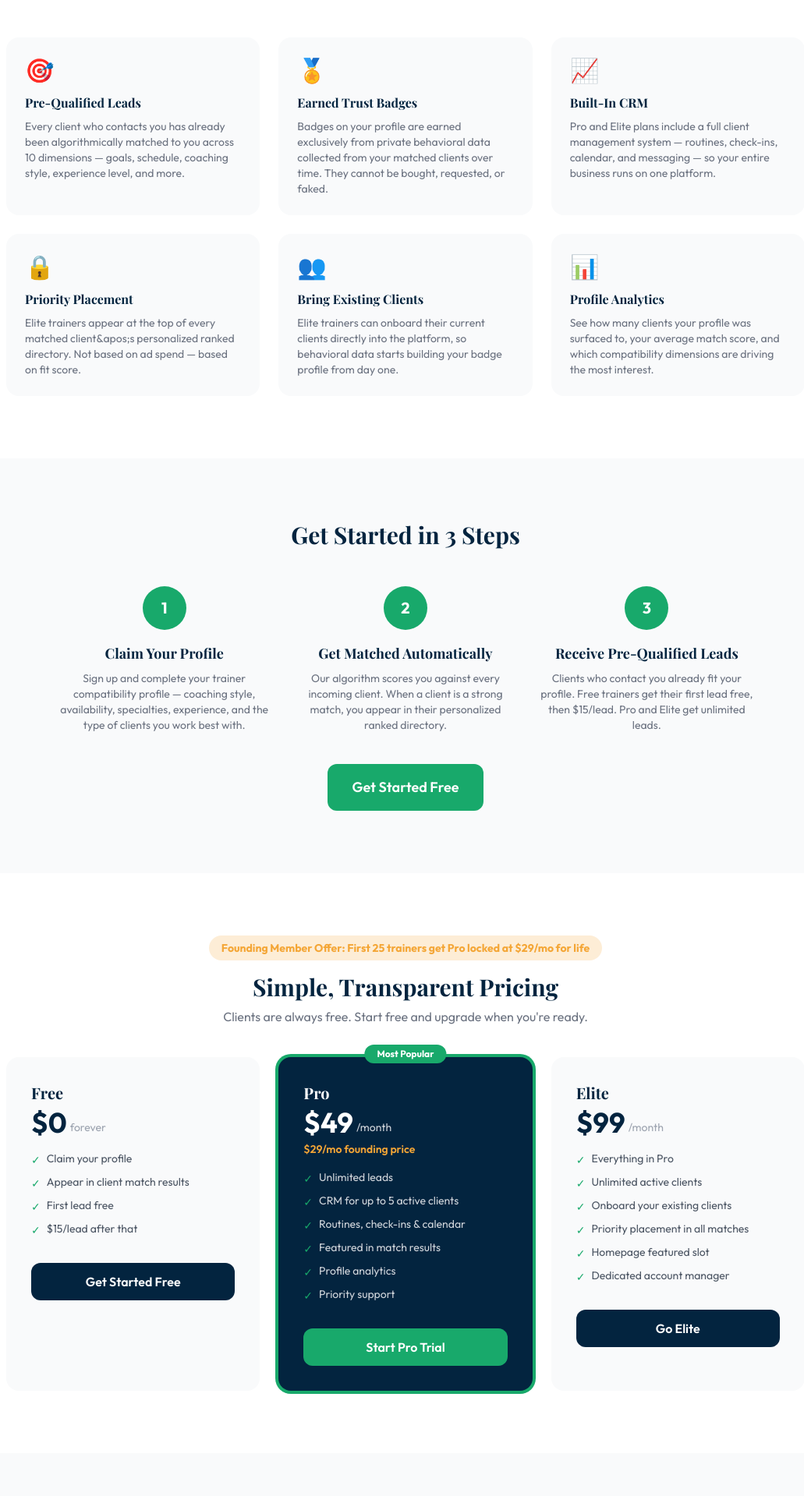
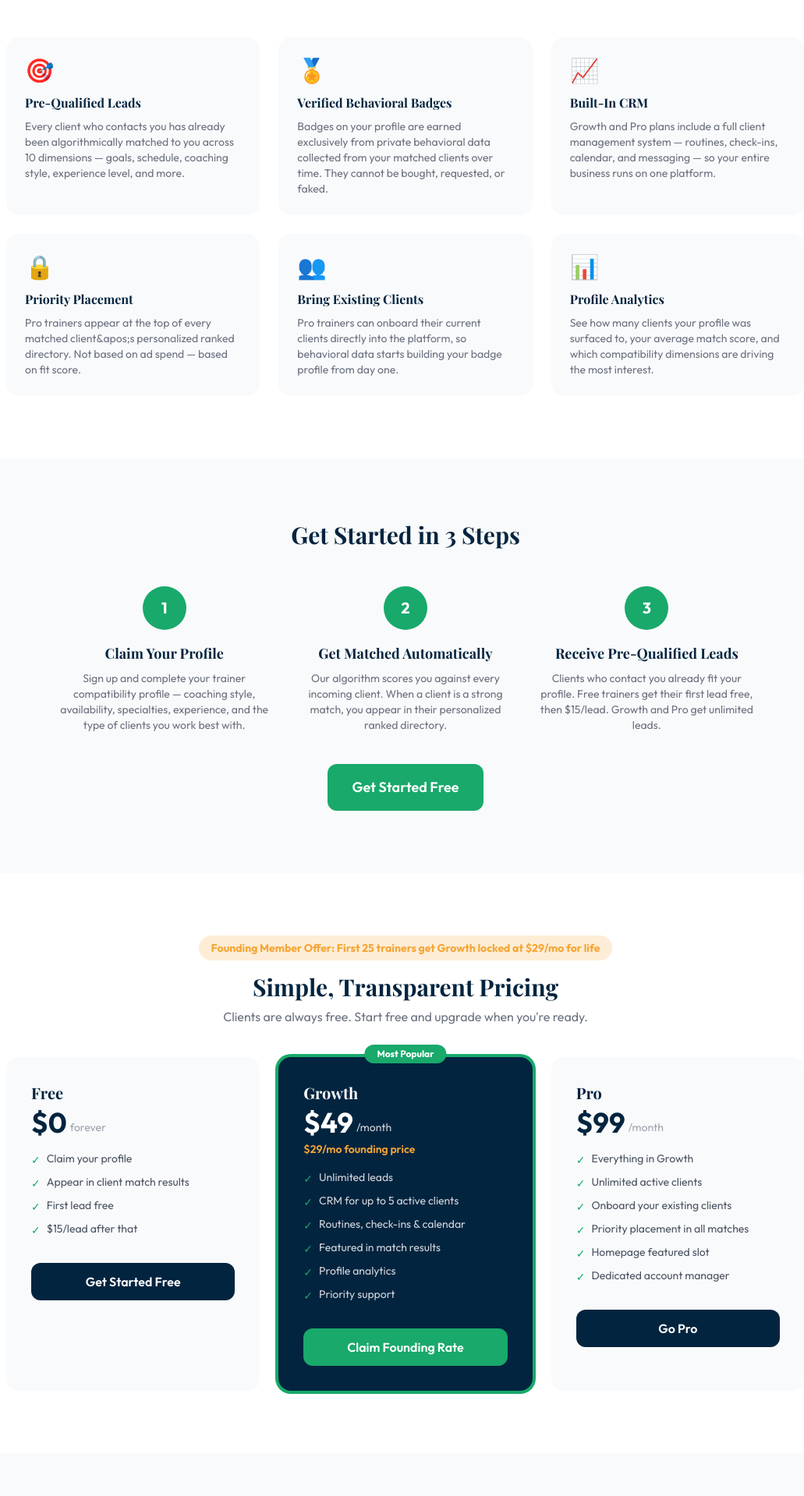
Before and after one commit to MyTrustedTrainer/mytrustedtrainer, a Next.js app: page /for-trainers in a window 1280 px wide. Shown: the part 761-2680 px from the top of the page at 78% size, without its empty margins (120-1151 px from the left). Built offline with nearby package versions, Linux system fonts and the light colour scheme; no server answers.

Commit message:
Session 15: Fix tier naming (Growth/Pro), update for-trainers page copy

```diff
--- a/app/for-trainers/page.tsx
+++ b/app/for-trainers/page.tsx
@@ -49,23 +49,23 @@ export default function ForTrainersPage() {
             },
             {
                               icon: '🏅',
-                              title: 'Earned Trust Badges',
+                              title: 'Verified Behavioral Badges',
                               desc: 'Badges on your profile are earned exclusively from private behavioral data collected from your matched clients over time. They cannot be bought, requested, or faked.',
             },
             {
                               icon: '📈',
                               title: 'Built-In CRM',
-                              desc: 'Pro and Elite plans include a full client management system — routines, check-ins, calendar, and messaging — so your entire business runs on one platform.',
+                              desc: 'Growth and Pro plans include a full client management system — routines, check-ins, calendar, and messaging — so your entire business runs on one platform.',
             },
             {
                               icon: '🔒',
                               title: 'Priority Placement',
-                              desc: 'Elite trainers appear at the top of every matched client&apos;s personalized ranked directory. Not based on ad spend — based on fit score.',
+                              desc: 'Pro trainers appear at the top of every matched client&apos;s personalized ranked directory. Not based on ad spend — based on fit score.',
             },
             {
                               icon: '👥',
                               title: 'Bring Existing Clients',
-                              desc: 'Elite trainers can onboard their current clients directly into the platform, so behavioral data starts building your badge profile from day one.',
+                              desc: 'Pro trainers can onboard their current clients directly into the platform, so behavioral data starts building your badge profile from day one.',
             },
             {
                               icon: '📊',
@@ -106,7 +106,7 @@ export default function ForTrainersPage() {
             {
                               n: '3',
                               title: 'Receive Pre-Qualified Leads',
-                              desc: 'Clients who contact you already fit your profile. Free trainers get their first lead free, then $15/lead. Pro and Elite get unlimited leads.',
+                              desc: 'Clients who contact you already fit your profile. Free trainers get their first lead free, then $15/lead. Growth and Pro get unlimited leads.',
             },
                         ].map((step) => (
                                         <div key={step.n} className="text-center">
@@ -131,7 +131,7 @@ export default function ForTrainersPage() {
                         <div className="max-w-5xl mx-auto">
                                   <div className="text-center mb-10">
                                               <div className="inline-block bg-[#F4A636]/20 text-[#F4A636] font-bold px-4 py-1.5 rounded-full text-sm mb-4">
-                                                            Founding Member Offer: First 25 trainers get Pro locked at $29/mo for life
+                                                            Founding Member Offer: First 25 trainers get Growth locked at $29/mo for life
                                               </div>
                                               <h2 className="text-3xl font-bold text-[#03243F] mb-2" style={{ fontFamily: 'Playfair Display' }}>
                                                             Simple, Transparent Pricing
@@ -164,12 +164,12 @@ export default function ForTrainersPage() {
                                                             </Link>
                                               </div>
 
-                                    {/* Pro */}
+                                    {/* Growth */}
                                               <div className="rounded-2xl p-8 bg-[#03243F] text-white ring-4 ring-[#18A96B] relative">
                                                             <div className="absolute -top-4 left-1/2 -translate-x-1/2 bg-[#18A96B] text-white text-xs font-bold px-4 py-1 rounded-full whitespace-nowrap">
                                                                             Most Popular
                                                             </div>
-                                                            <h3 className="text-xl font-bold mb-1 text-white">Pro</h3>
+                                                            <h3 className="text-xl font-bold mb-1 text-white">Growth</h3>
                                                             <div className="flex items-end gap-1 mb-1">
                                                                             <span className="text-4xl font-bold text-white">$49</span>
                                                                             <span className="text-sm mb-1 text-gray-300">/month</span>
@@ -189,21 +189,21 @@ export default function ForTrainersPage() {
                                                 </li>
                                               ))}
                                                             </ul>
-                                                            <Link href="/signup?role=trainer&plan=pro" className="block text-center py-3 rounded-xl font-semibold transition-colors bg-[#18A96B] text-white hover:bg-[#15906A]">
-                                                                            Start Pro Trial
+                                                            <Link href="/signup?role=trainer&plan=growth" className="block text-center py-3 rounded-xl font-semibold transition-colors bg-[#18A96B] text-white hover:bg-[#15906A]">
+                                                                            Claim Founding Rate
                                                             </Link>
                                               </div>
 
-                                    {/* Elite */}
+                                    {/* Pro */}
                                               <div className="rounded-2xl p-8 bg-gray-50">
-                                                            <h3 className="text-xl font-bold mb-1 text-[#03243F]">Elite</h3>
+                                                            <h3 className="text-xl font-bold mb-1 text-[#03243F]">Pro</h3>
                                                             <div className="flex items-end gap-1 mb-4">
                                                                             <span className="text-4xl font-bold text-[#03243F]">$99</span>
                                                                             <span className="text-sm mb-1 text-gray-400">/month</span>
                                                             </div>
                                                             <ul className="space-y-2 mb-8">
                                                               {[
-                              'Everything in Pro',
+                              'Everything in Growth',
                               'Unlimited active clients',
                               'Onboard your existing clients',
                               'Priority placement in all matches',
@@ -215,8 +215,8 @@ export default function ForTrainersPage() {
                                                 </li>
                                               ))}
                                                             </ul>
-                                                            <Link href="/signup?role=trainer&plan=elite" className="block text-center py-3 rounded-xl font-semibold transition-colors bg-[#03243F] text-white hover:bg-[#04305a]">
-                                                                            Go Elite
+                                                            <Link href="/signup?role=trainer&plan=pro" className="block text-center py-3 rounded-xl font-semibold transition-colors bg-[#03243F] text-white hover:bg-[#04305a]">
+                                                                            Go Pro
                                                             </Link>
                                               </div>
 
@@ -238,15 +238,15 @@ export default function ForTrainersPage() {
             },
             {
                               q: 'What are the badges and how do I earn them?',
-                              a: 'Badges are earned exclusively from private behavioral data collected from your matched clients over time — things like consistency, communication, and results. They cannot be purchased, requested, or self-reported. They are the platform\'s trust moat.',
+                              a: "Badges are earned exclusively from private behavioral data collected from your matched clients over time — things like consistency, communication, and results. They cannot be purchased, requested, or self-reported. They are the platform's trust moat.",
             },
             {
                               q: 'What is the Founding Trainer offer?',
-                              a: 'The first 25 trainers who subscribe to Pro get their rate locked at $29/month for life — even after we raise prices. Use code MTT-FOUNDING at checkout.',
+                              a: 'The first 25 trainers who subscribe to Growth get their rate locked at $29/month for life — even after we raise prices. Use code MTT-FOUNDING at checkout.',
             },
             {
-                              q: 'What\'s included in the CRM?',
-                              a: 'Pro trainers get a full CRM for up to 5 active clients: custom routines, session check-ins, calendar, and direct messaging. Elite removes the client cap and adds the ability to onboard trainers you already work with.',
+                              q: "What's included in the CRM?",
+                              a: 'Growth trainers get a full CRM for up to 5 active clients: custom routines, session check-ins, calendar, and direct messaging. Pro removes the client cap and adds the ability to onboard clients you already work with.',
             },
             {
                               q: 'Can I cancel anytime?',
```
